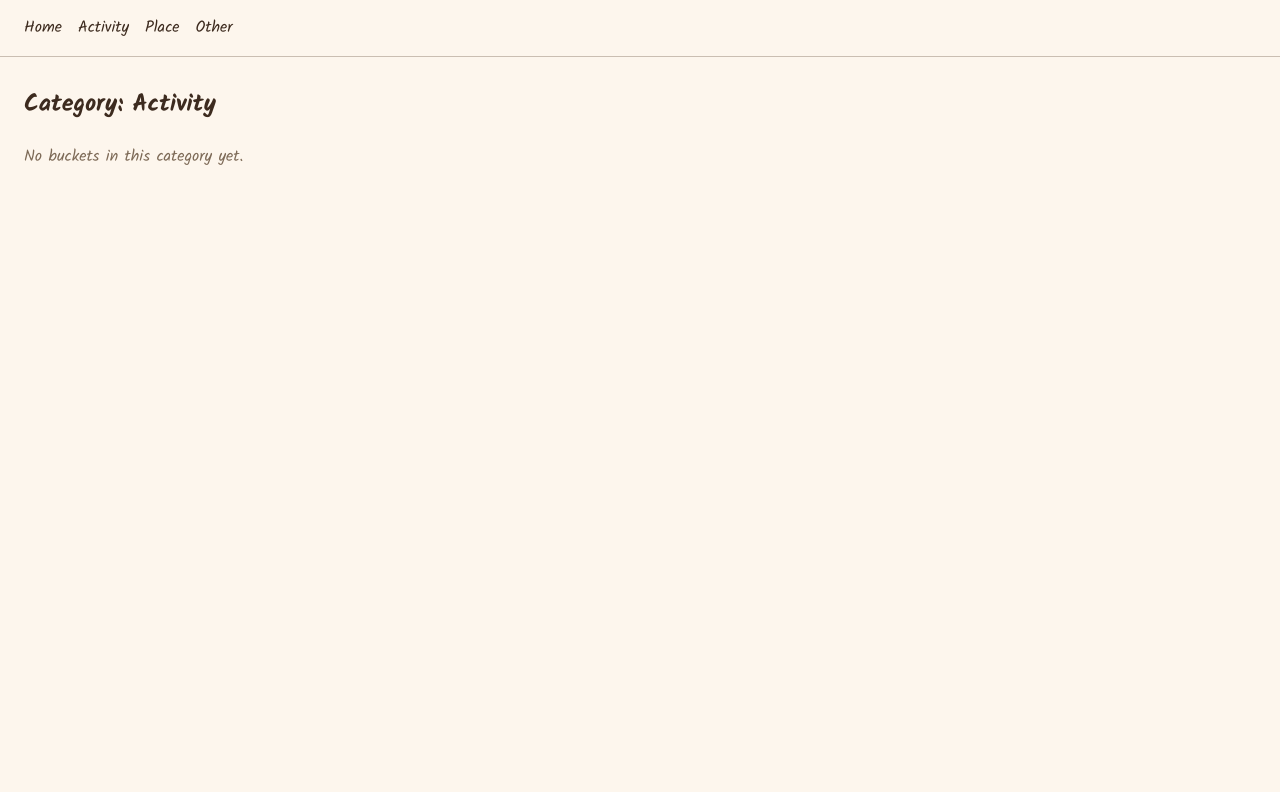
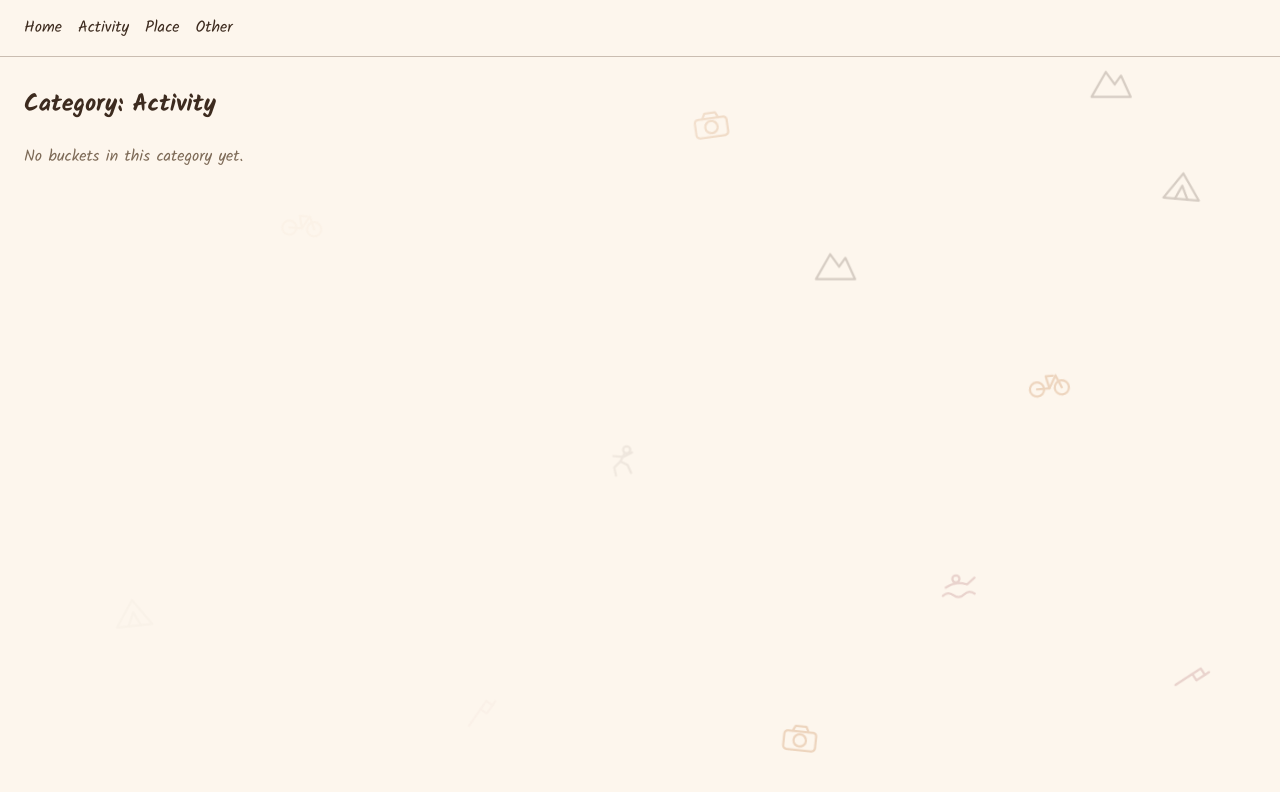
Before and after one commit to sus1hi/bucket-list-app, a Next.js app: page /category/Activity in a window 1280 px wide. Shown: the top 792 px of the page. Built offline with nearby package versions, Linux system fonts and the light colour scheme.

Commit message:
Add Activity category background illustration

```diff
--- a/app/category/[name]/page.tsx
+++ b/app/category/[name]/page.tsx
@@ -1,6 +1,7 @@
 "use client";
 
 import { use } from "react";
+import { ActivityBackground } from "@/components/ActivityBackground";
 import { BucketList } from "@/components/BucketList";
 import { useBuckets } from "@/hooks/useBuckets";
 import { CATEGORIES } from "@/types/bucket";
@@ -34,16 +35,17 @@ export default function CategoryPage({
   const matches = buckets.filter((bucket) => bucket.category === category);
 
   return (
+    <>
+      {category === "Activity" && <ActivityBackground />}
       <div className="max-w-xl">
         <h1 className="text-2xl font-bold">Category: {category}</h1>
 
         {loaded && matches.length === 0 && (
-        <p className="mt-6 text-muted">
-          No buckets in this category yet.
-        </p>
+          <p className="mt-6 text-muted">No buckets in this category yet.</p>
         )}
 
         {matches.length > 0 && <BucketList buckets={matches} />}
       </div>
+    </>
   );
 }
--- /dev/null
+++ b/components/ActivityBackground.tsx
@@ -0,0 +1,111 @@
+// Decorative scatter of activity icons for the Activity category page.
+//
+// Same legibility rules as HomeBackground: --muted text sits at 4.81:1 on
+// cream and only clears AA while whatever is behind it stays under roughly
+// 25% strength, so the drawing is faded out across the max-w-xl text column
+// on the left. Icons are drawn everywhere, but the ones on the left are
+// deliberately ghosted rather than omitted.
+export function ActivityBackground() {
+  return (
+    <div
+      aria-hidden="true"
+      className="pointer-events-none fixed inset-0 -z-10 overflow-hidden"
+    >
+      <svg
+        viewBox="0 0 1440 900"
+        className="h-full w-full"
+        preserveAspectRatio="xMidYMid slice"
+        focusable="false"
+      >
+        <defs>
+          {/* Icon shapes, each drawn centred on the origin so a single
+              translate/scale/rotate is enough to place one. */}
+          <g id="ab-mountain">
+            <path d="M-22 14 L-6 -14 L4 0 L11 -10 L22 14 Z" />
+          </g>
+          <g id="ab-tent">
+            <path d="M-20 14 L0 -15 L20 14 Z" />
+            <path d="M-7 14 L0 -1 L7 14" />
+          </g>
+          <g id="ab-bicycle">
+            <circle cx="-14" cy="7" r="8" />
+            <circle cx="14" cy="7" r="8" />
+            <path d="M-14 7 L0 7 L8 -7 L14 7" />
+            <path d="M0 7 L-3 -7 L5 -7" />
+          </g>
+          <g id="ab-swimmer">
+            <circle cx="-4" cy="-9" r="4" />
+            <path d="M-16 0 Q -4 -7 8 -2 L17 -9" />
+            <path d="M-20 9 Q -14 4 -8 9 Q -2 14 4 9 Q 10 4 16 9" />
+          </g>
+          <g id="ab-brush">
+            <path d="M-15 14 L1 -2" />
+            <path d="M1 -2 L7 4 L15 -4 L9 -10 Z" />
+            <path d="M15 -4 L19 -8" />
+          </g>
+          <g id="ab-camera">
+            <rect x="-18" y="-7" width="36" height="21" rx="4" />
+            <circle cx="0" cy="3" r="7" />
+            <path d="M-9 -7 L-6 -13 L6 -13 L9 -7" />
+          </g>
+          <g id="ab-runner">
+            <circle cx="5" cy="-14" r="4" />
+            <path d="M2 -9 L-2 -1" />
+            <path d="M-10 -7 L1 -6 L11 -11" />
+            <path d="M-2 -1 L-9 6 L-7 15" />
+            <path d="M-2 -1 L6 3 L10 12" />
+          </g>
+
+          {/* Held at or below 15% across the text column, full strength past
+              60% of the width. Tighter than the home page fade because these
+              are dark outline strokes rather than a pale wash. */}
+          <linearGradient id="ab-fade" x1="0" x2="1" y1="0" y2="0">
+            <stop offset="0" stopColor="#fff" stopOpacity="0.08" />
+            <stop offset="0.45" stopColor="#fff" stopOpacity="0.15" />
+            <stop offset="0.6" stopColor="#fff" stopOpacity="1" />
+            <stop offset="1" stopColor="#fff" stopOpacity="1" />
+          </linearGradient>
+          <mask
+            id="ab-mask"
+            maskUnits="userSpaceOnUse"
+            x="0"
+            y="0"
+            width="1440"
+            height="900"
+          >
+            <rect width="1440" height="900" fill="url(#ab-fade)" />
+          </mask>
+        </defs>
+
+        <g
+          mask="url(#ab-mask)"
+          fill="none"
+          strokeWidth="2.5"
+          strokeLinecap="round"
+          strokeLinejoin="round"
+        >
+          <g stroke="var(--foreground)" opacity="0.2">
+            <use href="#ab-tent" transform="translate(150 690) rotate(-6)" />
+            <use href="#ab-runner" transform="translate(700 520)" />
+            <use href="#ab-mountain" transform="translate(940 300)" />
+            <use href="#ab-mountain" transform="translate(1250 95)" />
+            <use href="#ab-tent" transform="translate(1330 210) rotate(5)" />
+          </g>
+
+          <g stroke="var(--secondary)" opacity="0.22">
+            <use href="#ab-brush" transform="translate(540 800) rotate(-10)" />
+            <use href="#ab-swimmer" transform="translate(1080 660) rotate(-4)" />
+            <use href="#ab-brush" transform="translate(1340 760) rotate(12)" />
+          </g>
+
+          <g stroke="var(--accent-hover)" opacity="0.3">
+            <use href="#ab-bicycle" transform="translate(340 250) rotate(4)" />
+            <use href="#ab-camera" transform="translate(800 140) rotate(-8)" />
+            <use href="#ab-bicycle" transform="translate(1180 430) rotate(-5)" />
+            <use href="#ab-camera" transform="translate(900 830) rotate(6)" />
+          </g>
+        </g>
+      </svg>
+    </div>
+  );
+}
```
Lines whose indentation alone changed are shown as unchanged.
